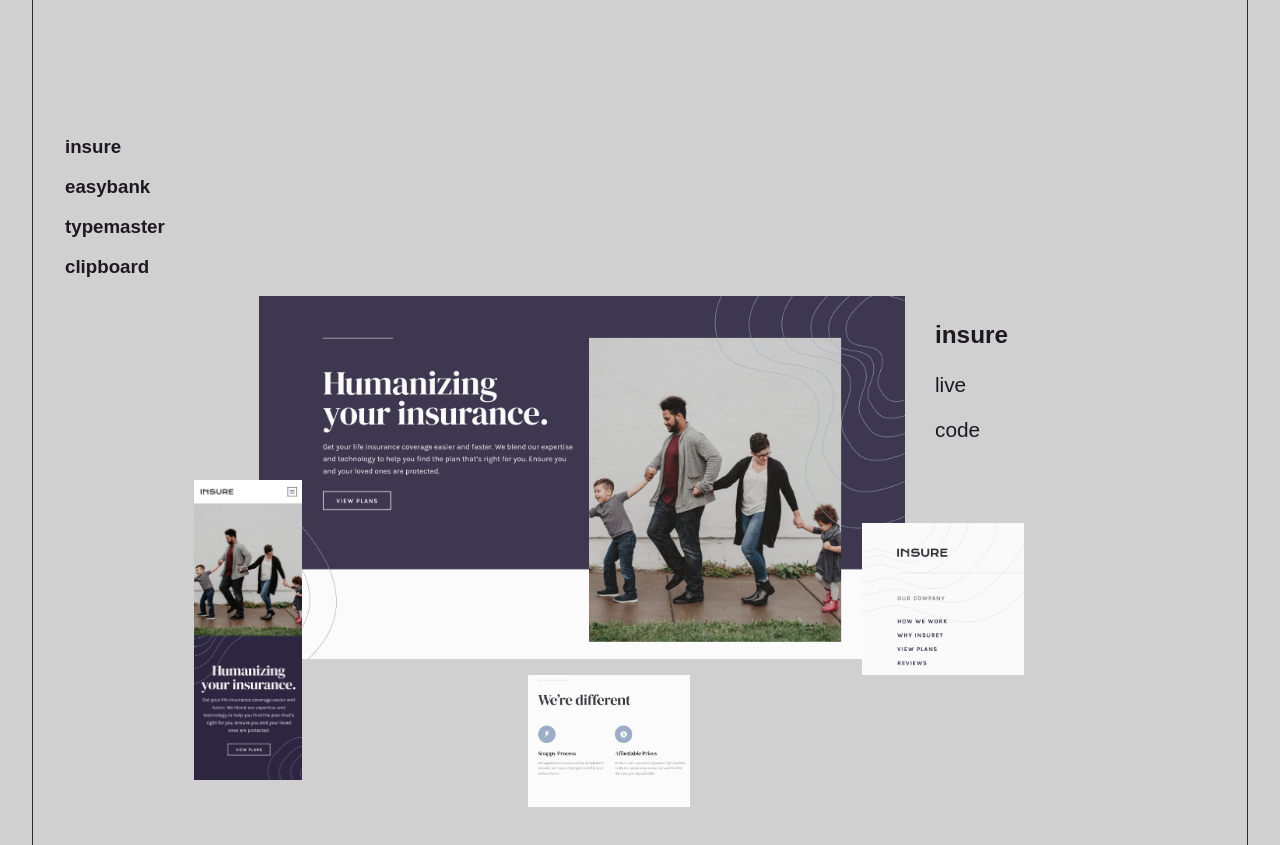
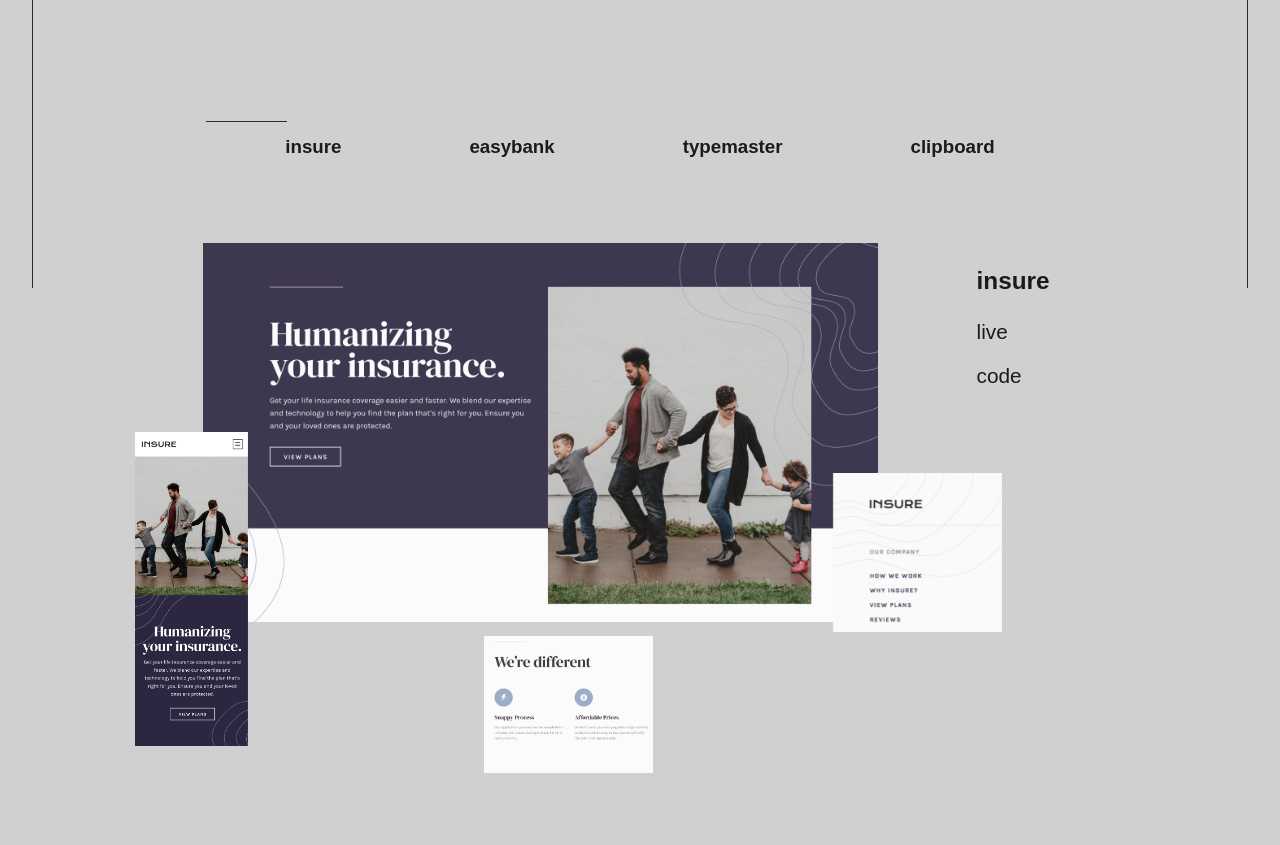
Before and after one commit to danielveg4/portfolio, a website built with Vite: page src/index.html in a window 1280 px wide. Shown: the part 1165-2010 px from the top of the page. Built offline with nearby package versions, Linux system fonts and the light colour scheme; some packages are replaced by stand-ins of ours; files whose address does not match are found by name; a web font is replaced by a local one.

Commit message:
1305comit

```diff
--- a/src/index.html
+++ b/src/index.html
@@ -77,6 +77,7 @@
             <img class="image__insure3" src="assets/images/insure3.png" />
             <img class="image__insure4" src="assets/images/insure4.png" />
           </div>
+          <div class="project__insure"></div>
           <div class="project__info">
             <h3 class="project__name">insure</h3>
             <p class="project__live">live</p>
@@ -84,7 +85,14 @@
           </div>
         </div>
         <div id="project-easybank" class="project hide">
-          <div class="project__image">aqui cascamos otrooooooooooooooooooooooooooo</div>
+          <div class="project__image">
+            <img class="image__easy1" src="assets/images/easy1.png" />
+            <img class="image__easy2" src="assets/images/easy2.png" />
+            <img class="image__easy3" src="assets/images/easy3.png" />
+            <img class="image__easy4" src="assets/images/easy4.png" />
+            <img class="image__easy5" src="assets/images/easy5.png" />
+          </div>
+          <div class="project__easy"></div>
           <div class="project__info">
             <h3 class="project__name">easybank</h3>
             <p class="project__live">live</p>
@@ -92,7 +100,14 @@
           </div>
         </div>
         <div id="project-typemaster" class="project hide">
-          <div class="project__image"></div>
+          <div class="project__image">
+            <img class="image__type1" src="assets/images/tipe1.png" />
+            <img class="image__type2" src="assets/images/tipe2.png" />
+            <img class="image__type3" src="assets/images/tipe3.png" />
+            <img class="image__type4" src="assets/images/tipe4.png" />
+            <img class="image__type5" src="assets/images/tipe5.png" />
+          </div>
+          <div class="project__type"></div>
           <div class="project__info">
             <h3 class="project__name">typemaster</h3>
             <p class="project__live">live</p>
@@ -100,7 +115,14 @@
           </div>
         </div>
         <div id="project-clipboard" class="project hide">
-          <div class="project__image"></div>
+          <div class="project__image">
+            <img class="image__clip1" src="assets/images/clip1.png" />
+            <img class="image__clip2" src="assets/images/clip2.png" />
+            <img class="image__clip3" src="assets/images/clip3.png" />
+            <img class="image__clip4" src="assets/images/clip4.png" />
+            <img class="image__clip5" src="assets/images/clip5.png" />
+          </div>
+          <div class="project__clip"></div>
           <div class="project__info">
             <h3 class="project__name">clipboard</h3>
             <p class="project__live">live</p>
@@ -109,6 +131,7 @@
         </div>
       </h3>
     </div>
+    <div class="about"></div>
     <script type="module" src="./js/index.js"></script>
   </body>
 </html>
--- a/src/js/index.js
+++ b/src/js/index.js
@@ -29,10 +29,16 @@ function handleEasybankProject() {
 
 function handleTypemasterProject() {
   projectTypemasterElement.classList.remove("hide");
+  projectClipboardElement.classList.add("hide");
+  projectInsureElement.classList.add("hide");
+  projectEasybankElement.classList.add("hide");
 }
 
 function handleClipboardProject() {
   projectClipboardElement.classList.remove("hide");
+  projectTypemasterElement.classList.add("hide");
+  projectInsureElement.classList.add("hide");
+  projectEasybankElement.classList.add("hide");
 }
 
 insureMenuElement.addEventListener("click", handleInsureProject);
--- /dev/null
+++ b/src/scss/blocks/about.scss
@@ -0,0 +1,2 @@
+@use "../mixins/responsive.scss" as *;
+@use "../mixins/pseudo.scss" as *;
--- a/src/scss/blocks/projects.scss
+++ b/src/scss/blocks/projects.scss
@@ -33,7 +33,7 @@
   }
 }
 
-.second-menu {
+.projects-menu {
   @include responsive(laptop) {
     display: flex;
     flex-direction: row;
@@ -43,7 +43,7 @@
   }
 }
 
-.second-menu-item {
+.second-menu__item {
   @include responsive(laptop) {
     font-size: 1rem;
     color: #2c2830;
@@ -57,11 +57,16 @@
     display: flex;
     flex-direction: row;
     color: #1c191f;
+    position: absolute;
+    top: 88rem;
+    left: 0rem;
+
   }
 
   &__name {
   }
   &__image {
+
   }
   &__info {
     @include responsive(laptop) {
@@ -87,7 +92,7 @@
     position: relative;
     width: 10%;
     left: 12%;
-    top: -19%;
+    top: -190px;
     z-index: 10;
   }
 }
@@ -96,7 +101,7 @@
     position: relative;
     width: 15%;
     z-index: 10;
-    top: -30%;
+    top: -300px;
     left: 43%;
     opacity: 0.9;
   }
@@ -106,7 +111,188 @@
     position: relative;
     width: 15%;
     z-index: 10;
-    top: -60%;
+    top: -600px;
     left: 74%;
   }
 }
+
+
+.image__easy1 {
+  @include responsive(laptop) {
+    position: relative;
+    width: 50%;
+    left: 27%;
+    opacity: 0.9;
+  }
+}
+.image__easy2 {
+  @include responsive(laptop) {
+    position: relative;
+    width: 16%;
+    left: 19%;
+    top: 60px;
+    z-index: 10;
+  }
+}
+.image__easy3 {
+  @include responsive(laptop) {
+    position: relative;
+    width: 12%;
+    z-index: 10;
+    top: -35%;
+    left: 120px;
+    opacity: 0.9;
+  }
+}
+.image__easy4 {
+  @include responsive(laptop) {
+    position: relative;
+    width: 10%;
+    z-index: 10;
+    top: -300px;
+    left: 74%;
+  }
+}
+
+.image__easy5 {
+  @include responsive(laptop) {
+    position: relative;
+    width: 15%;
+    z-index: 10;
+    top: -480px;
+    left: 49%;
+  }
+}
+
+
+.image__type1 {
+  @include responsive(laptop) {
+    position: relative;
+    width: 50%;
+    left: 27%;
+    opacity: 0.9;
+  }
+}
+.image__type2 {
+  @include responsive(laptop) {
+    position: relative;
+    width: 16%;
+    left: 19%;
+    top: 60px;
+    z-index: 10;
+  }
+}
+.image__type3 {
+  @include responsive(laptop) {
+    position: relative;
+    width: 12%;
+    z-index: 10;
+    top: -350px;
+    left: 12%;
+    opacity: 0.9;
+  }
+}
+.image__type4 {
+  @include responsive(laptop) {
+    position: relative;
+    width: 10%;
+    z-index: 10;
+    top: -300px;
+    left: 74%;
+  }
+}
+
+.image__type5 {
+  @include responsive(laptop) {
+    position: relative;
+    width: 15%;
+    z-index: 10;
+    top: -480px;
+    left: 49%;
+  }
+}
+
+.image__clip1 {
+  @include responsive(laptop) {
+    position: relative;
+    width: 50%;
+    top: 200px;
+    left: 27%;
+    opacity: 0.9;
+  }
+}
+.image__clip2 {
+  @include responsive(laptop) {
+    position: relative;
+    width: 16%;
+    left: 30%;
+    top: -280px;
+    z-index: 10;
+  }
+}
+.image__clip3 {
+  @include responsive(laptop) {
+    position: relative;
+    width: 12%;
+    z-index: 10;
+    top: -290px;
+    left: 12%;
+    opacity: 0.9;
+  }
+}
+.image__clip4 {
+  @include responsive(laptop) {
+    position: relative;
+    width: 15%;
+    z-index: 10;
+    top: -550px;
+    left: 57%;
+  }
+}
+
+.image__clip5 {
+  @include responsive(laptop) {
+    position: relative;
+    width: 15%;
+    z-index: 10;
+    top: -580px;
+    left: 79%;
+  }
+}
+
+
+.project__insure{
+  position: relative;
+  top: -125px;
+  left: -920px;
+  border-bottom: 1px solid #2c2830;
+  width: 120px;
+  height: 4px;
+}
+
+.project__easy{
+  position: relative;
+  top: -125px;
+  left: -700px;
+  border-bottom: 1px solid #2c2830;
+  width: 120px;
+  height: 4px;
+}
+
+.project__type{
+  position: relative;
+  top: -125px;
+  left: -463px;
+  border-bottom: 1px solid #2c2830;
+  width: 120px;
+  height: 4px;
+}
+
+.project__clip{
+  position: relative;
+  top: -125px;
+  left: -287px;
+  border-bottom: 1px solid #2c2830;
+  width: 120px;
+  height: 4px;
+}
--- a/src/scss/styles.scss
+++ b/src/scss/styles.scss
@@ -6,3 +6,4 @@
 @use "blocks/principal.scss";
 @use "blocks/projects.scss";
 @use "utils/utils.scss";
+@use "blocks/about.scss";
```
